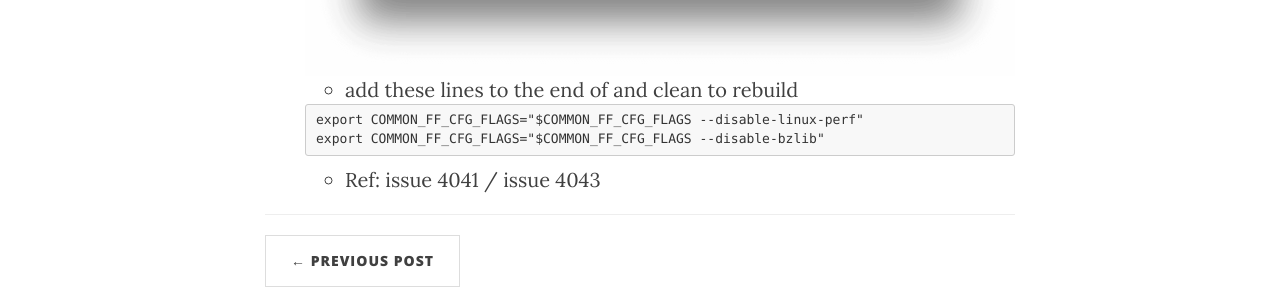
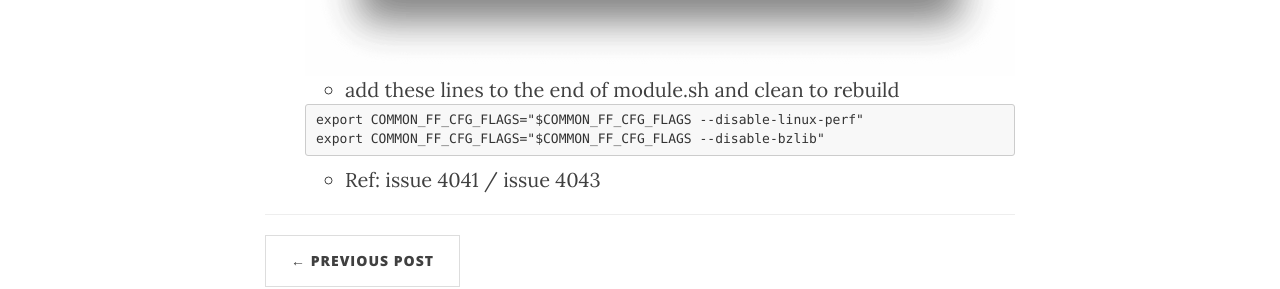
Before and after one commit to DysaniazzZ/dysaniazzz.github.io, a Jekyll site: the page built from _posts/2019-09-07-ijkplayer01.md, in a window 1280 px wide and 900 px high, scrolled down 2217 px. Shown: the part 353-642 px from the top of the window. Built offline with Jekyll 4.4.1, drawn with Linux system fonts in a browser that asks for light colours; nearby versions of some CDN libraries.

Commit message:
update blog

````diff
--- a/_posts/2019-09-07-ijkplayer01.md
+++ b/_posts/2019-09-07-ijkplayer01.md
@@ -87,7 +87,7 @@ header-img: "img/20190907/bg.jpg"
 
   * linux/perf_event.h: No such file or directory
     ![]({{site.baseurl}}/img/20190907/001.png)
-    * add these lines to the end of <module-yours.sh> and clean to rebuild
+    * add these lines to the end of module.sh and clean to rebuild
 
     ```
     export COMMON_FF_CFG_FLAGS="$COMMON_FF_CFG_FLAGS --disable-linux-perf"
````
